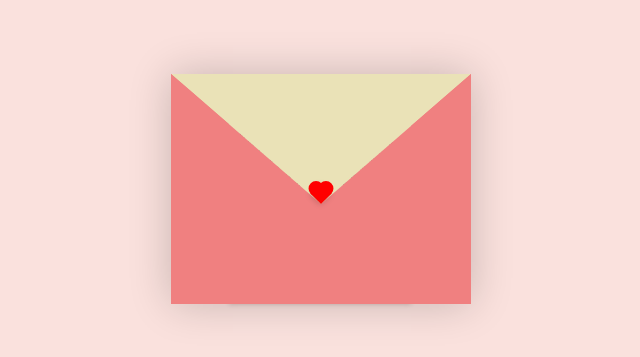
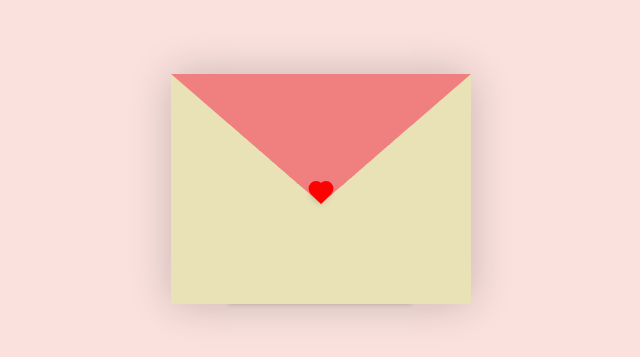
Before and after one commit to christian0026/christian0026.github.io, a plain HTML site: page index.html in a window 1280 px wide. Shown: the part 211-568 px from the top of the page, without its empty margins (319-959 px from the left). Drawn offline with Linux system fonts and the light colour scheme.

Commit message:
Update style.css

```diff
--- a/style.css
+++ b/style.css
@@ -2,8 +2,8 @@
   --primary: #eae2b7;
   --bg-color: #fae1dd;
   --bg-envelope-color: #f08080; /* Updated envelope color */
-  --envelope-tab: #eae2b7;
-  --envelope-cover: #f08080;
+  --envelope-tab: #f08080;
+  --envelope-cover: #eae2b7;
   --shadow-color: rgba(0, 0, 0, 0.2);
   --txt-color: #444;
   --heart-color: red;
```
